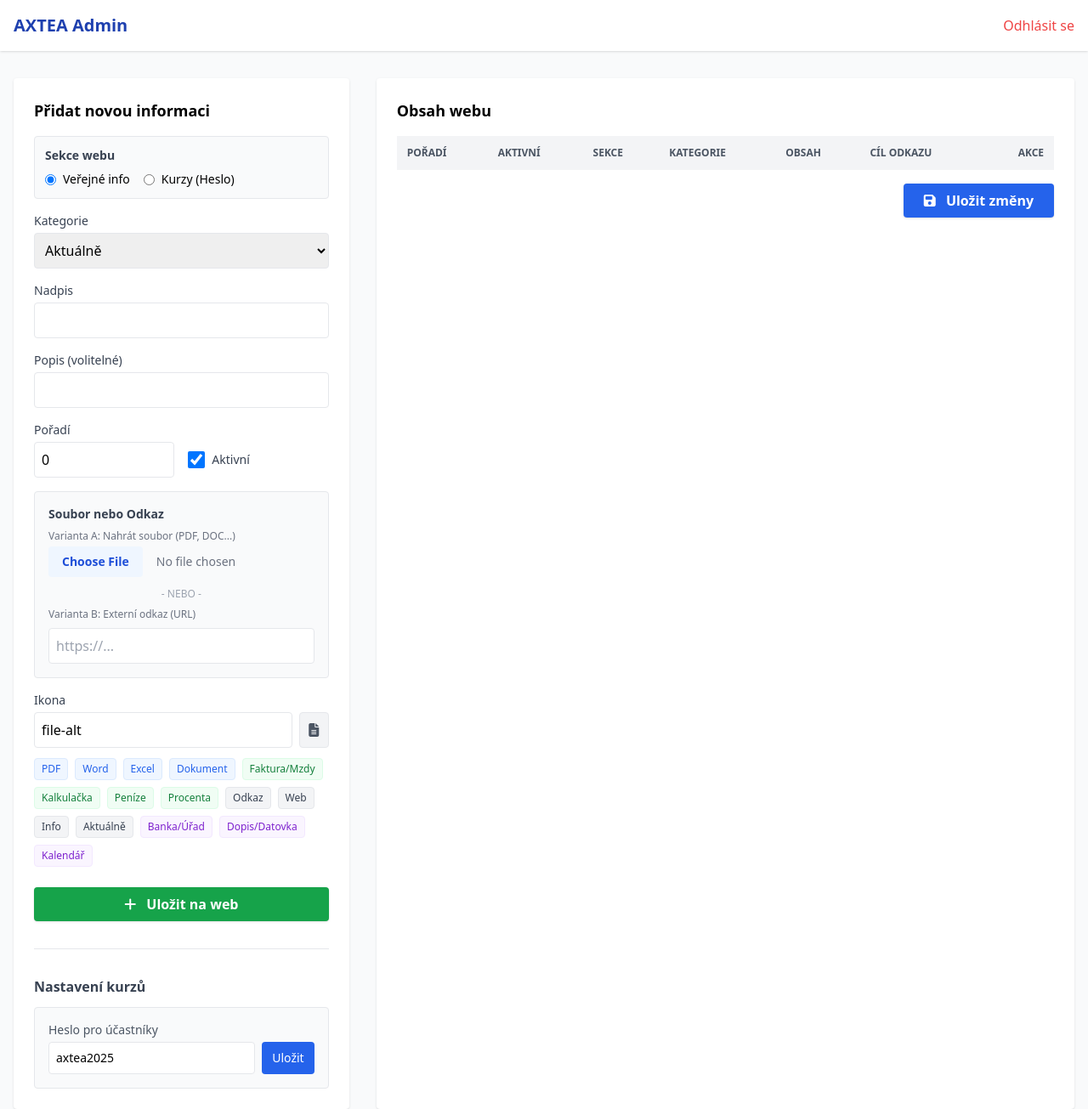
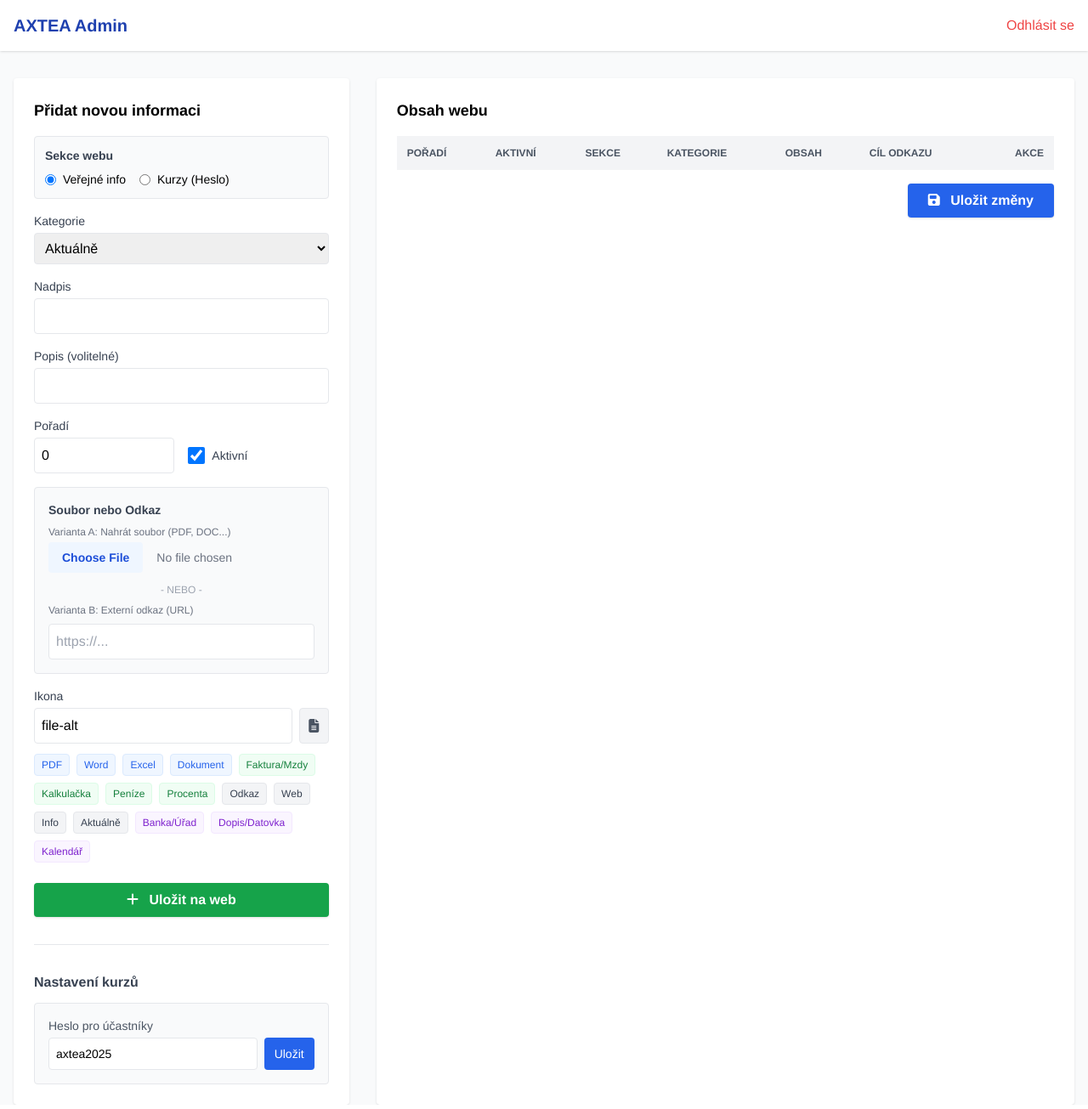
Before and after one commit to powizak/AxteaWeb2026, a PHP site: page /admin.php in a window 1280 px wide. Shown: the whole page at 85% size. Run offline with PHP 8.4, Linux system fonts and the light colour scheme; the visitor is signed in with stand-in values (Sample User, id 1); data comes from the database, SQL or seed files in the repository; data that the repository does not hold is empty; some libraries are stand-ins or nearby versions.

Commit message:
changed the font to Helvetica

```diff
--- a/admin.php
+++ b/admin.php
@@ -179,6 +179,18 @@ if (!isset($_SESSION['user_id'])) {
     <meta charset="UTF-8">
     <title>Admin Login</title>
     <script src="https://cdn.tailwindcss.com"></script>
+    <script>
+        tailwind.config = {
+            theme: {
+                extend: {
+                    fontFamily: {
+                        sans: ['Helvetica', 'sans-serif'],
+                        serif: ['Helvetica', 'sans-serif'],
+                    }
+                }
+            }
+        }
+    </script>
 
        <!-- Favicony -->
     <link rel="apple-touch-icon" sizes="180x180" href="/img/apple-touch-icon.png">
@@ -210,6 +222,18 @@ exit;
     <meta charset="UTF-8">
     <title>Správa obsahu | AXTEA</title>
     <script src="https://cdn.tailwindcss.com"></script>
+    <script>
+        tailwind.config = {
+            theme: {
+                extend: {
+                    fontFamily: {
+                        sans: ['Helvetica', 'sans-serif'],
+                        serif: ['Helvetica', 'sans-serif'],
+                    }
+                }
+            }
+        }
+    </script>
     <link rel="stylesheet" href="https://cdnjs.cloudflare.com/ajax/libs/font-awesome/6.4.0/css/all.min.css">
 </head>
 <body class="bg-gray-50">
```
Also changed, not shown: index.php (+4 -4 lines).
